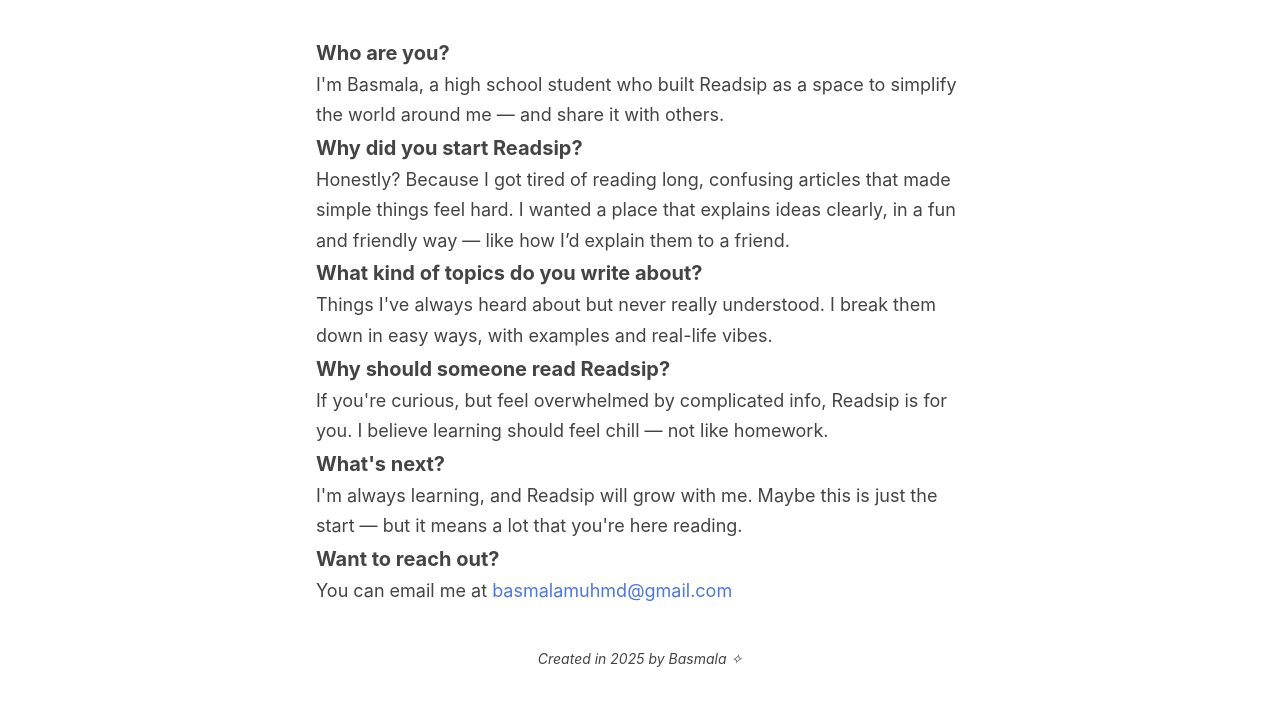
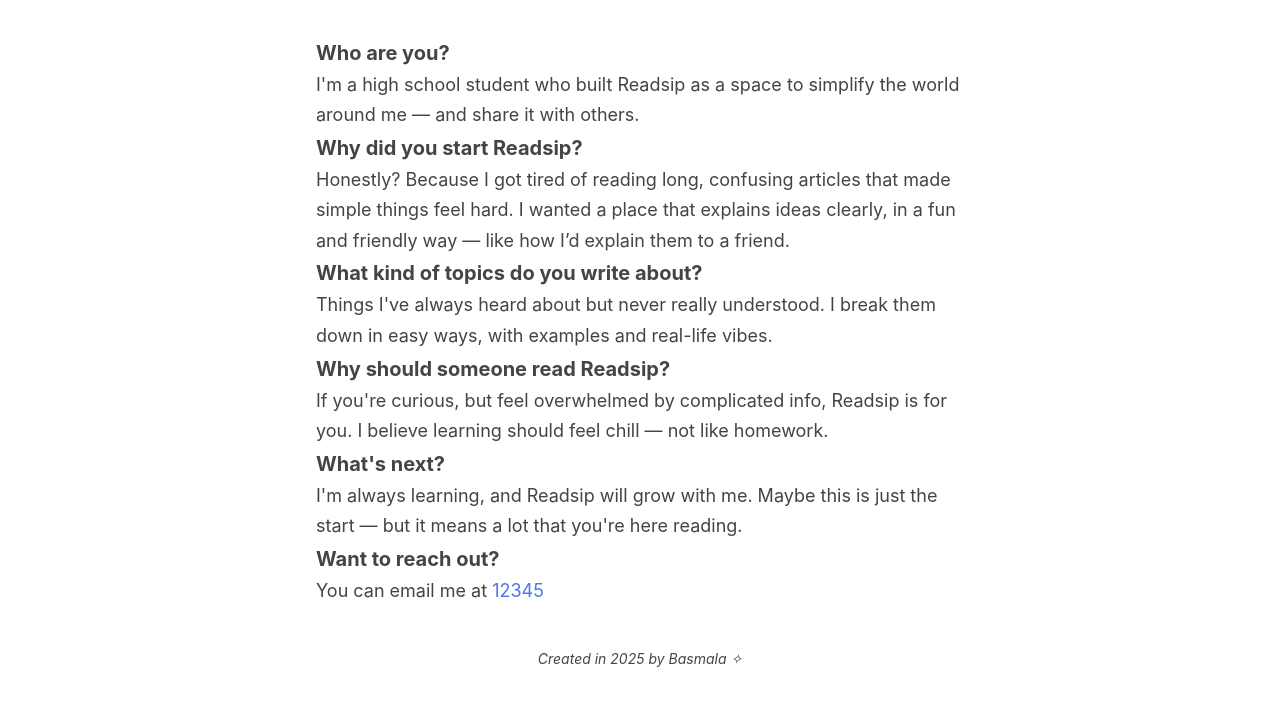
Before and after one commit to Readsip/Readsip.github.io, a plain HTML site: page about.html in a window 1280 px wide. Shown: the part 184-890 px from the top of the page. Drawn offline with Linux system fonts and the light colour scheme.

Commit message:
Update about.html

```diff
--- a/about.html
+++ b/about.html
@@ -21,7 +21,7 @@
   <h1>About Me</h1>
 
   <p><strong>Who are you?</strong></p>
-  <p>I'm Basmala, a high school student who built Readsip as a space to simplify the world around me — and share it with others.</p>
+  <p>I'm a high school student who built Readsip as a space to simplify the world around me — and share it with others.</p>
 
   <p><strong>Why did you start Readsip?</strong></p>
   <p>Honestly? Because I got tired of reading long, confusing articles that made simple things feel hard. I wanted a place that explains ideas clearly, in a fun and friendly way — like how I’d explain them to a friend.</p>
@@ -35,7 +35,7 @@
   <p><strong>What's next?</strong></p>
   <p>I'm always learning, and Readsip will grow with me. Maybe this is just the start — but it means a lot that you're here reading.</p>
   <p><strong>Want to reach out?</strong></p>
-<p>You can email me at <a href="mailto:basmalamuhmd@gmail.com">basmalamuhmd@gmail.com</a></p>
+<p>You can email me at <a href="mailto:basmala.mohamedd28@gmail.com">12345</a></p>
 <p class="created-note">Created in 2025 by Basmala ✧</p>
 </section>
     </main>
```
